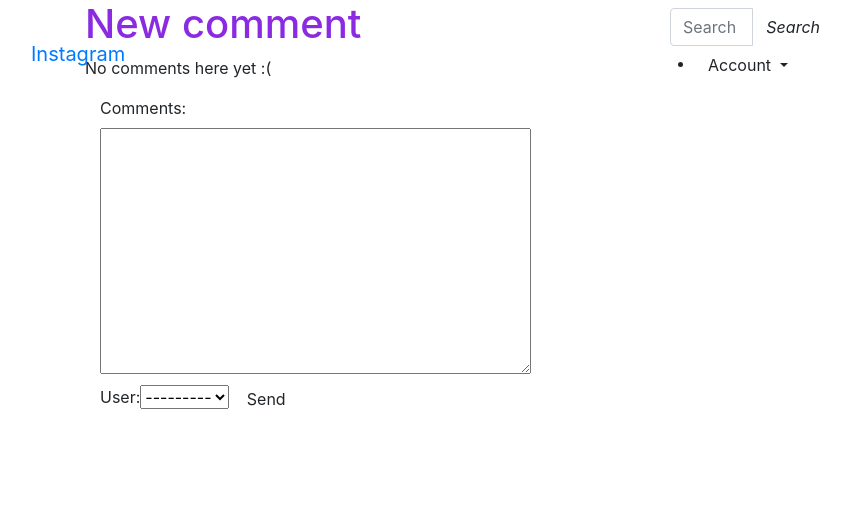
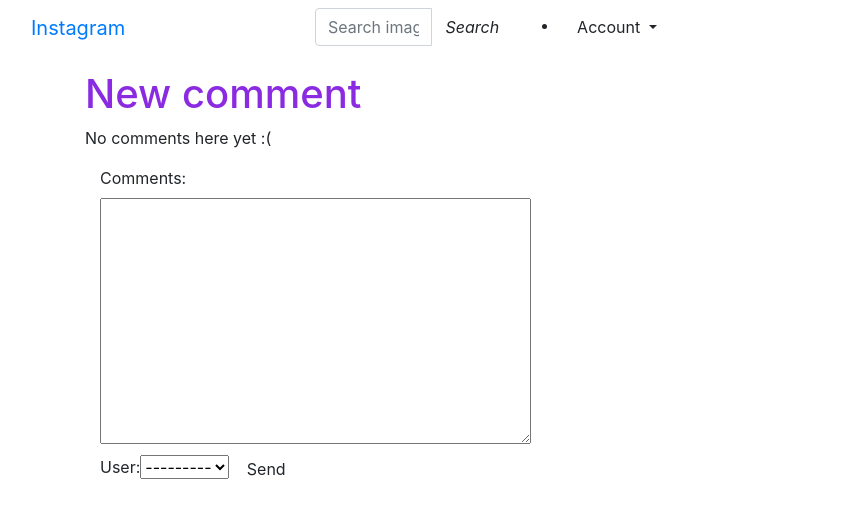
Before and after one commit to Maxwel5/photo-app-instagram, a Django app: page /post/1/comment/ in a window 1280 px wide. Shown: the top 518 px of the page, without its empty margins (0-850 px from the left). Run offline with Django 3.2, Linux system fonts and the light colour scheme; the visitor is signed in with stand-in values (Sample User, id 1); data comes from the database, SQL or seed files in the repository; some libraries are stand-ins or nearby versions.

Commit message:
Positioning the navbar content

```diff
--- a/instagram/static/css/binsta.css
+++ b/instagram/static/css/binsta.css
@@ -9,3 +9,6 @@
 .comment {
     margin: 20px 0px 20px 20px;
 }
+body{
+    margin-top: 70px;
+}
--- a/instagram/templates/instas/index.html
+++ b/instagram/templates/instas/index.html
@@ -11,7 +11,7 @@
             <div class="row">
                 <div class="col-md-6">
                     <div class="">
-                        <img src="{{image.image_image.url}}" class="img-responsive" alt="Image"> <br><br>
+                        <img src="{{image.image_image.url}}" class="img-responsive" alt="Image"><br><br>
                     </div>
                     <div class="image_name">
                         <h3><a href="image.html">{{image.name}}</a></h3>
@@ -30,7 +30,7 @@
                 </div>
                 <div class="col-md-6">
                     <div class="container">
-                        <h1>New comment</h1>
+                        <h3>New comment</h3>
 
                         {% for comment in image.comments.all %}
                         <a class="btn btn-default" href="{% url 'add_comment_to_post' pk=post.pk %}">Add comment</a>
@@ -40,7 +40,7 @@
                             <p>{{ comment.comments|linebreaks }}</p>
                         </div>
                         {% empty %}
-                        <p>No comments here yet :(</p>
+                        <p>No comments here yet</p>
                         {% endfor %}
 
                         {% for post in posts %}
--- a/instagram/templates/navbar.html
+++ b/instagram/templates/navbar.html
@@ -1,13 +1,15 @@
 <nav class="navbar navbar-inverse fixed-top">
   <div class="container-fluid">
+    <div class="row">
+      <div class="col-md-5">
         <div class="navbar-header">
           <a class="navbar-brand" href="{% url 'index' %}">Instagram</a>
         </div>
+      </div>
 
-        <div class="col-md-6">
       {% if user.is_authenticated %}
       <!-- Adding a search form  -->
-            <div class="col-md-4 navbar-right">
+      <div class="col-md-4">
 
         <form class="navbar-form" role="search" action="{% url 'search_results' %}">
 
@@ -20,9 +22,10 @@
 
         </form>
       </div>
-            <ul>
+      <div class="col-md-3">
         <li class="dropdown">
-                    <a href="#" class="dropdown-toggle btn btn-default" data-toggle="dropdown" role="button" aria-expanded="false">Account
+          <a href="#" class="dropdown-toggle btn btn-default" data-toggle="dropdown" role="button"
+            aria-expanded="false">Account
             <span class="caret"></span>
           </a>
           <ul class="dropdown-menu" role="menu">
@@ -37,13 +40,14 @@
             </li>
           </ul>
         </li>
-            </ul>
+      </div>
       {% else %}
       <li>
         <a class='btn btn-default' href="{% url 'login' %}">Login</a>
       </li>
 
       {% endif %}
+
     </div>
   </div>
 
--- a/manage.py
+++ b/manage.py
@@ -13,7 +13,7 @@
             "Couldn't import Django. Are you sure it's installed and "
             "available on your PYTHONPATH environment variable? Did you "
             "forget to activate a virtual environment?"
-        ) from exc
+        )
     execute_from_command_line(sys.argv)
 
 
```
Lines whose indentation alone changed are shown as unchanged.
